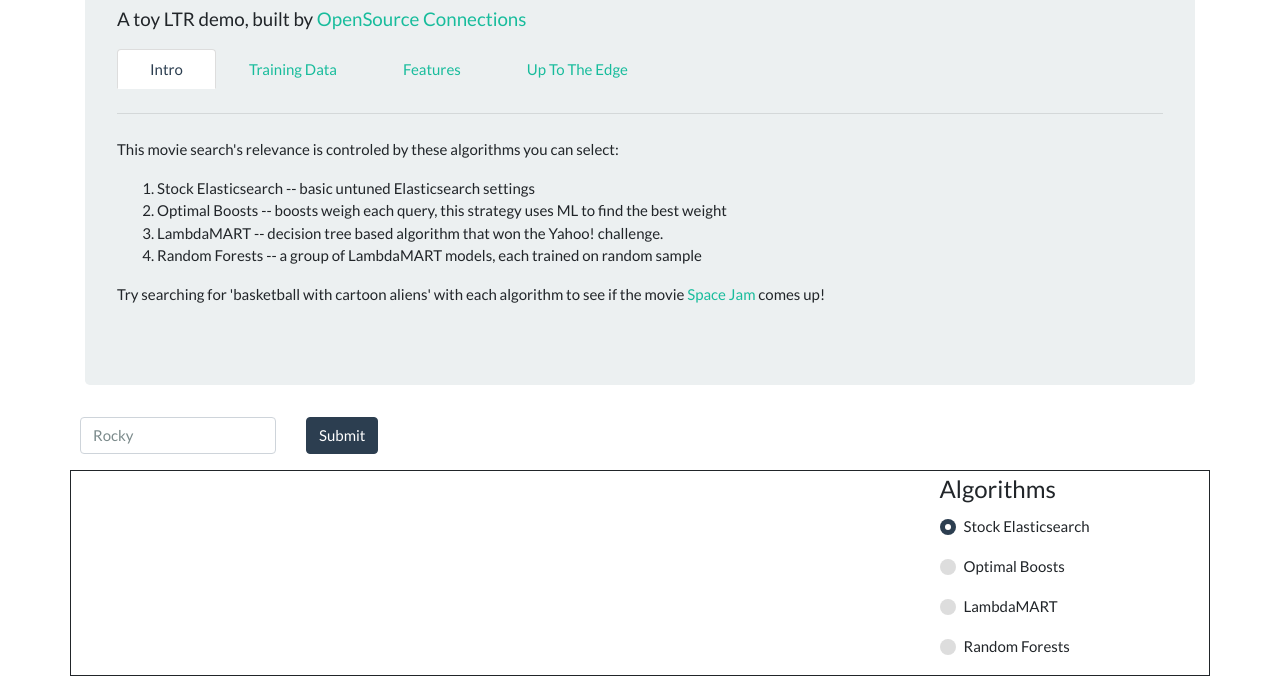
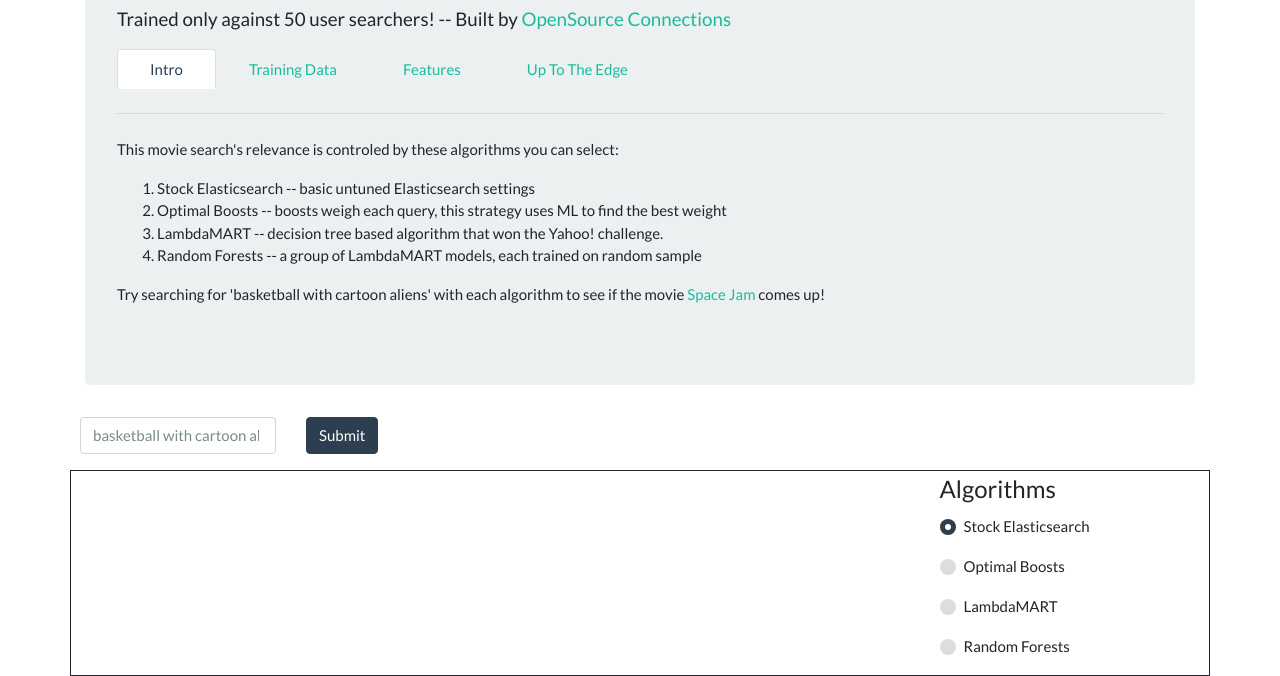
Before and after one commit to o19s/elasticsearch-ltr-demo, a plain HTML site: page index.html in a window 1280 px wide. Shown: the part 125-801 px from the top of the page. Drawn offline with nearby package versions, Linux system fonts and the light colour scheme; no server answers; a script that the page names is missing.

Commit message:
Tweak verbiage

```diff
--- a/index.html
+++ b/index.html
@@ -1,7 +1,7 @@
 <!doctype html>
 <html lang="en">
 <head>
-    <title>test post page</title>
+    <title>Elasticsearch Learning to Rank Demo</title>
 </head>
 <body>
 <script src="https://ajax.googleapis.com/ajax/libs/jquery/3.2.1/jquery.min.js"></script>
@@ -19,7 +19,7 @@
 <div class="container">
 	<div class="jumbotron">
 		<h1>Learning to Rank Demo</h1>
-    <p class="lead">A toy LTR demo, built by <a href="http://opensourceconnections.com">OpenSource Connections</a></p>
+    <p class="lead">Trained only against 50 user searchers! -- Built by <a href="http://opensourceconnections.com">OpenSource Connections</a></p>
 
 
           <ul class="nav nav-tabs">
@@ -84,7 +84,7 @@
 
             <div  class="form-group row">
                 <div class="col-auto">
-                    <input type="search" name="search" class="form-control" id="inputSearch" value="Rocky">
+                    <input type="search" name="search" class="form-control" id="inputSearch" value="basketball with cartoon aliens">
                 </div>
                 <div class="col-auto">
                   <input type="submit" name="submit" class="btn btn-primary">
```
